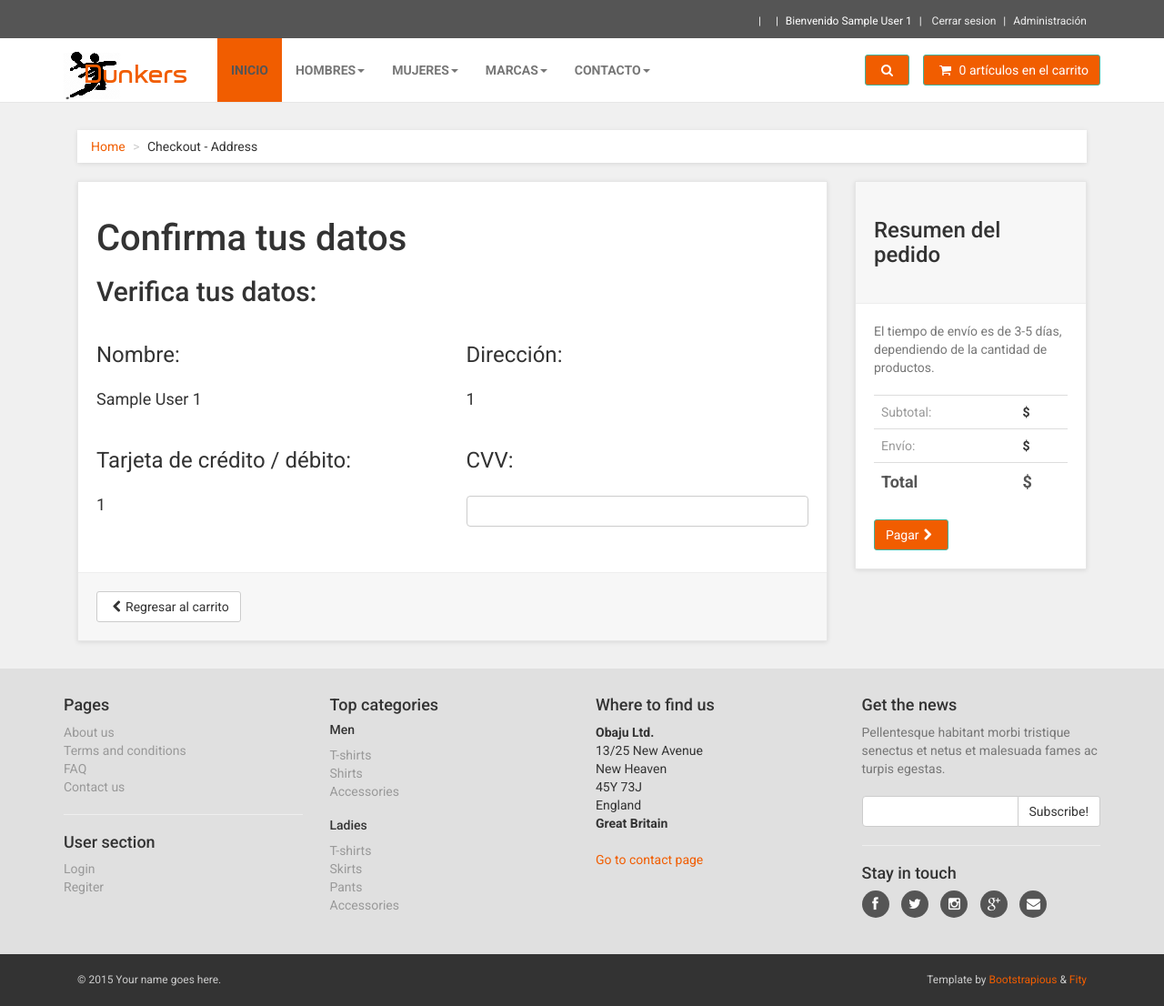
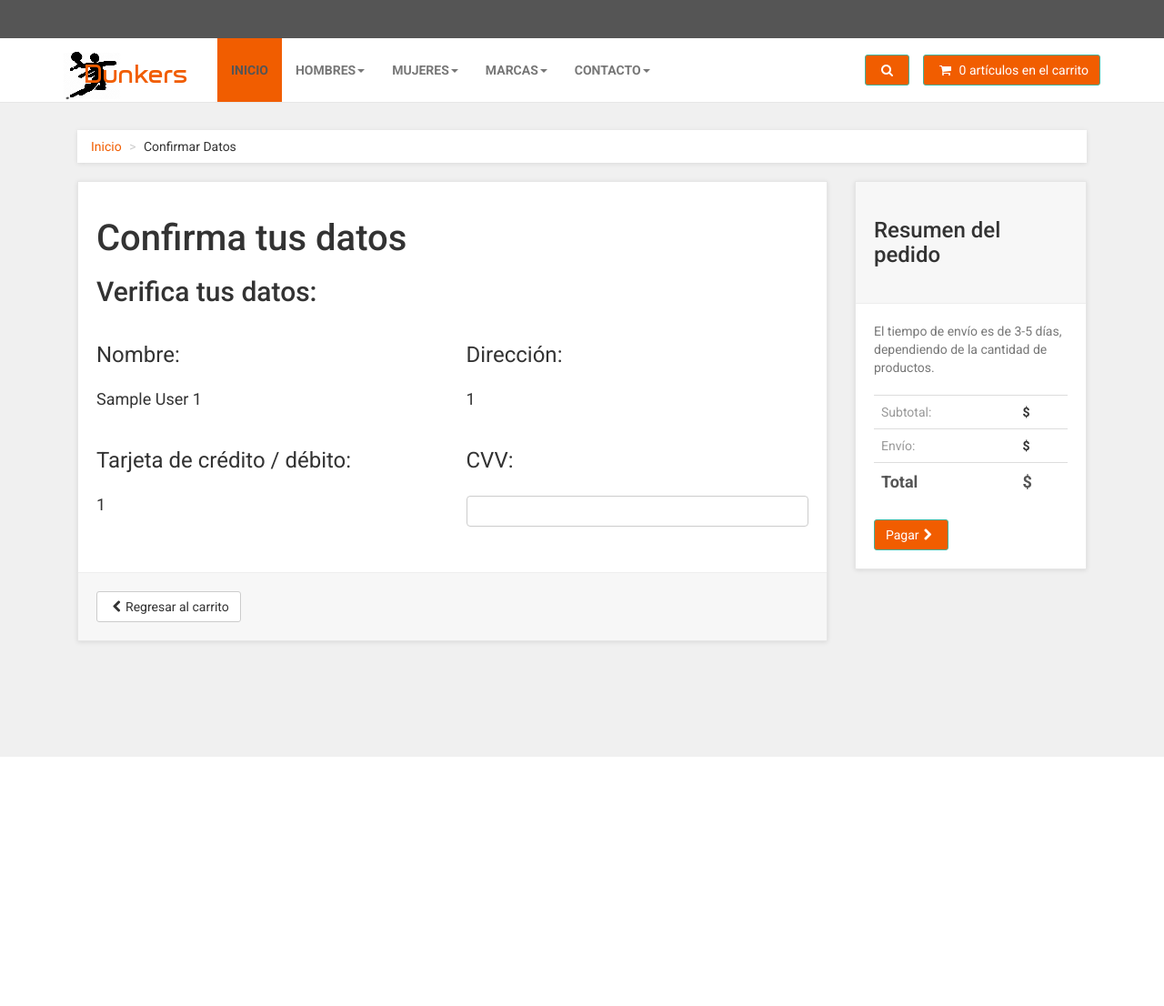
Before and after one commit to JsTorres97/LinkShop, a PHP site: page /PHP/checkout1.php in a window 1280 px wide. Shown: the whole page at 91% size. After the commit the page ends 832 px from the top, so only its background shows below. Run offline with PHP 8.4, Linux system fonts and the light colour scheme; the visitor is signed in with stand-in values (Sample User, id 1); data that the repository does not hold is empty.

Commit message:
Versión terminada, correcciones menores

```diff
--- a/PHP/checkout1.php
+++ b/PHP/checkout1.php
@@ -64,9 +64,9 @@
 
                 <div class="col-md-12">
                     <ul class="breadcrumb">
-                        <li><a href="#">Home</a>
+                        <li><a >Inicio</a>
                         </li>
-                        <li>Checkout - Address</li>
+                        <li>Confirmar Datos</li>
                     </ul>
                 </div>
 
@@ -145,7 +145,7 @@
                                 <tbody>
                                     <tr>
                                         <td>Subtotal:</td>
-                                        <th>$ <?php echo $subtotal; ?></th>
+                                        <th>$<?php echo $subtotal; ?></th>
                                     </tr>
                                     <tr>
                                         <td>Envío:</td>
@@ -188,163 +188,9 @@
 
         <!-- *** FOOTER ***
  _________________________________________________________ -->
-        <div id="footer" data-animate="fadeInUp">
-            <div class="container">
-                <div class="row">
-                    <div class="col-md-3 col-sm-6">
-                        <h4>Pages</h4>
-
-                        <ul>
-                            <li><a href="text.html">About us</a>
-                            </li>
-                            <li><a href="text.html">Terms and conditions</a>
-                            </li>
-                            <li><a href="faq.html">FAQ</a>
-                            </li>
-                            <li><a href="contact.html">Contact us</a>
-                            </li>
-                        </ul>
-
-                        <hr>
-
-                        <h4>User section</h4>
-
-                        <ul>
-                            <li><a href="#" data-toggle="modal" data-target="#login-modal">Login</a>
-                            </li>
-                            <li><a href="register.html">Regiter</a>
-                            </li>
-                        </ul>
-
-                        <hr class="hidden-md hidden-lg hidden-sm">
-
-                    </div>
-                    <!-- /.col-md-3 -->
-
-                    <div class="col-md-3 col-sm-6">
-
-                        <h4>Top categories</h4>
-
-                        <h5>Men</h5>
-
-                        <ul>
-                            <li><a href="category.html">T-shirts</a>
-                            </li>
-                            <li><a href="category.html">Shirts</a>
-                            </li>
-                            <li><a href="category.html">Accessories</a>
-                            </li>
-                        </ul>
-
-                        <h5>Ladies</h5>
-                        <ul>
-                            <li><a href="category.html">T-shirts</a>
-                            </li>
-                            <li><a href="category.html">Skirts</a>
-                            </li>
-                            <li><a href="category.html">Pants</a>
-                            </li>
-                            <li><a href="category.html">Accessories</a>
-                            </li>
-                        </ul>
-
-                        <hr class="hidden-md hidden-lg">
-
-                    </div>
-                    <!-- /.col-md-3 -->
-
-                    <div class="col-md-3 col-sm-6">
-
-                        <h4>Where to find us</h4>
-
-                        <p><strong>Obaju Ltd.</strong>
-                            <br>13/25 New Avenue
-                            <br>New Heaven
-                            <br>45Y 73J
-                            <br>England
-                            <br>
-                            <strong>Great Britain</strong>
-                        </p>
-
-                        <a href="contact.html">Go to contact page</a>
-
-                        <hr class="hidden-md hidden-lg">
-
-                    </div>
-                    <!-- /.col-md-3 -->
-
-
-
-                    <div class="col-md-3 col-sm-6">
-
-                        <h4>Get the news</h4>
-
-                        <p class="text-muted">Pellentesque habitant morbi tristique senectus et netus et malesuada fames ac turpis egestas.</p>
-
-                        <form>
-                            <div class="input-group">
-
-                                <input type="text" class="form-control">
-
-                                <span class="input-group-btn">
-
-			    <button class="btn btn-default" type="button">Subscribe!</button>
-
-			</span>
-
-                            </div>
-                            <!-- /input-group -->
-                        </form>
-
-                        <hr>
-
-                        <h4>Stay in touch</h4>
-
-                        <p class="social">
-                            <a href="#" class="facebook external" data-animate-hover="shake"><i class="fa fa-facebook"></i></a>
-                            <a href="#" class="twitter external" data-animate-hover="shake"><i class="fa fa-twitter"></i></a>
-                            <a href="#" class="instagram external" data-animate-hover="shake"><i class="fa fa-instagram"></i></a>
-                            <a href="#" class="gplus external" data-animate-hover="shake"><i class="fa fa-google-plus"></i></a>
-                            <a href="#" class="email external" data-animate-hover="shake"><i class="fa fa-envelope"></i></a>
-                        </p>
-
-
-                    </div>
-                    <!-- /.col-md-3 -->
-
-                </div>
-                <!-- /.row -->
-
-            </div>
-            <!-- /.container -->
-        </div>
-        <!-- /#footer -->
-
-        <!-- *** FOOTER END *** -->
-
-
-
-
-        <!-- *** COPYRIGHT ***
- _________________________________________________________ -->
-        <div id="copyright">
-            <div class="container">
-                <div class="col-md-6">
-                    <p class="pull-left">© 2015 Your name goes here.</p>
-
-                </div>
-                <div class="col-md-6">
-                    <p class="pull-right">Template by <a href="https://bootstrapious.com/e-commerce-templates">Bootstrapious</a> & <a href="https://fity.cz">Fity</a>
-                         <!-- Not removing these links is part of the license conditions of the template. Thanks for understanding :) If you want to use the template without the attribution links, you can do so after supporting further themes development at https://bootstrapious.com/donate  -->
-                    </p>
-                </div>
-            </div>
-        </div>
-        <!-- *** COPYRIGHT END *** -->
-
-
-
-    </div>
+        <?php
+            include("../formatos/footer.html");
+        ?>
     <!-- /#all -->
 
 
```
